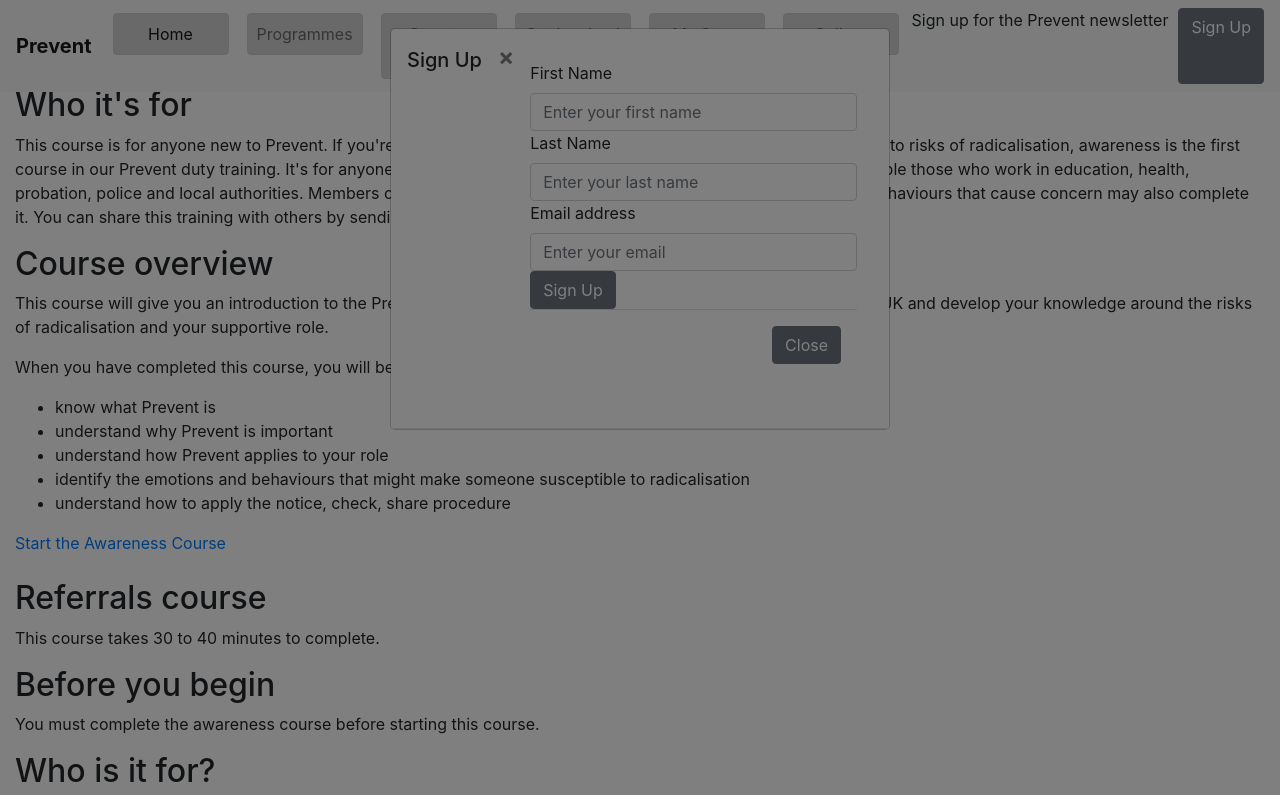
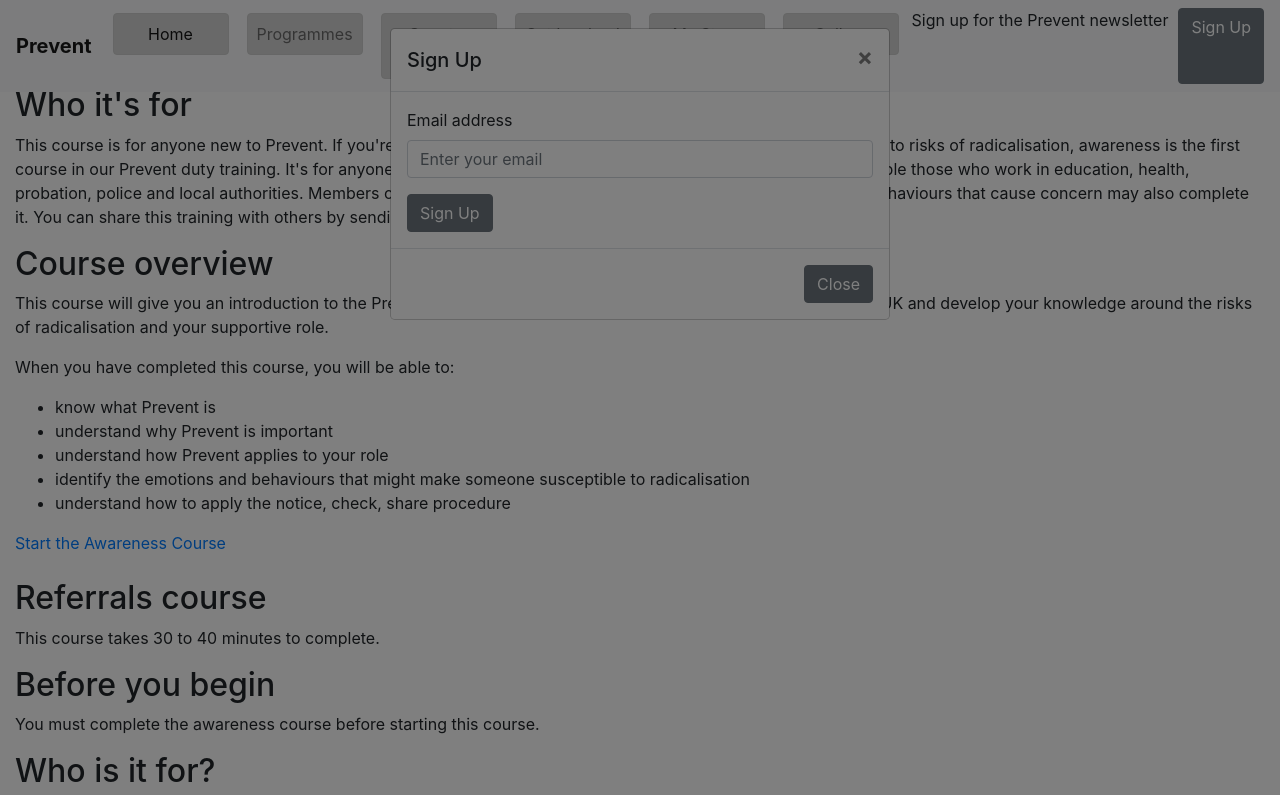
Before and after one commit to tanikair/PreventProject, a plain HTML site: page programmes.html in a window 1280 px wide. Both pictures are taken after a click on the link "Sign Up". Shown: the top 795 px of the page. Drawn offline with nearby package versions, Linux system fonts and the light colour scheme.

```diff
--- a/programmes.html
+++ b/programmes.html
@@ -27,7 +27,7 @@
         <div class="collapse navbar-collapse" id="navbarNavDropdown">
 
             <ul class="navbar-nav w-100 d-flex justify-content-between">
-                <!----navbar links-->
+
                 <li class="active nav-item mr-2"><a class="nav-link" href="index.html">Home</a></li>
                 <li class="nav-item mr-2"><a class="nav-link" href="programmes.html">Programmes</a></li>
                 <li class="nav-item mr-2"><a class="nav-link"
@@ -37,16 +37,15 @@
                 <li class="nav-item mr-2"><a class="nav-link" href="getinvolved.html">Get Involved</a></li>
                 <li class="nav-item mr-2"><a class="nav-link" href="mystory.html">My Story</a></li>
                 <li class="nav-item mr-2"><a class="nav-link" href="gallery.html">Gallery</a></li>
-                <!----button for modal, script below as well for this function-->
+
                 <label for="signup-button" class="label-button-spacing">Sign up for the Prevent
                     newsletter</label>
                 <a href="#" id="signup-button" class="btn btn-secondary" data-toggle="modal"
                     data-target="#signupModal">Sign Up</a>
-
+        </div>
 
         <!-- Sign Up Modal -->
-                <div class="modal fade" id="signupModal" tabindex="-1" aria-labelledby="signupModalLabel"
-                    aria-hidden="true">
+        <div class="modal fade" id="signupModal" tabindex="-1" aria-labelledby="signupModalLabel" aria-hidden="true">
             <div class="modal-dialog">
                 <div class="modal-content">
                     <div class="modal-header">
@@ -54,32 +53,23 @@
                         <button type="button" class="close" data-dismiss="modal" aria-label="Close">
                             <span aria-hidden="true">&times;</span>
                         </button>
-
+                    </div>
                     <div class="modal-body">
                         <form>
                             <div class="form-group">
-                                            <label for="first-name">First Name</label>
-                                            <input type="text" class="form-control" id="first-name"
-                                                placeholder="Enter your first name">
-                                            <div class="form-group">
-                                                <label for="Last">Last Name</label>
-                                                <input type="text" class="form-control" id="last"
-                                                    placeholder="Enter your last name">
                                     <div class="form-group">
                                         <label for="email">Email address</label>
                                         <input type="email" class="form-control" id="email"
                                             placeholder="Enter your email">
+                                    </div>
 
-
-
+                                </div>
                                 <button type="submit" class="btn btn-secondary">Sign Up</button>
                         </form>
-                                    <!----button class of secondary to make grey--->
-
+                    </div>
                     <div class="modal-footer">
-                                        <button type="button" class="btn btn-secondary"
-                                            data-dismiss="modal">Close</button>
-
+                        <button type="button" class="btn btn-secondary" data-dismiss="modal">Close</button>
+                    </div>
                     </ul>
     </nav>
 
```
Also changed, not shown: mystory.html (+2 -4 lines). Lines whose indentation alone changed are shown as unchanged.
